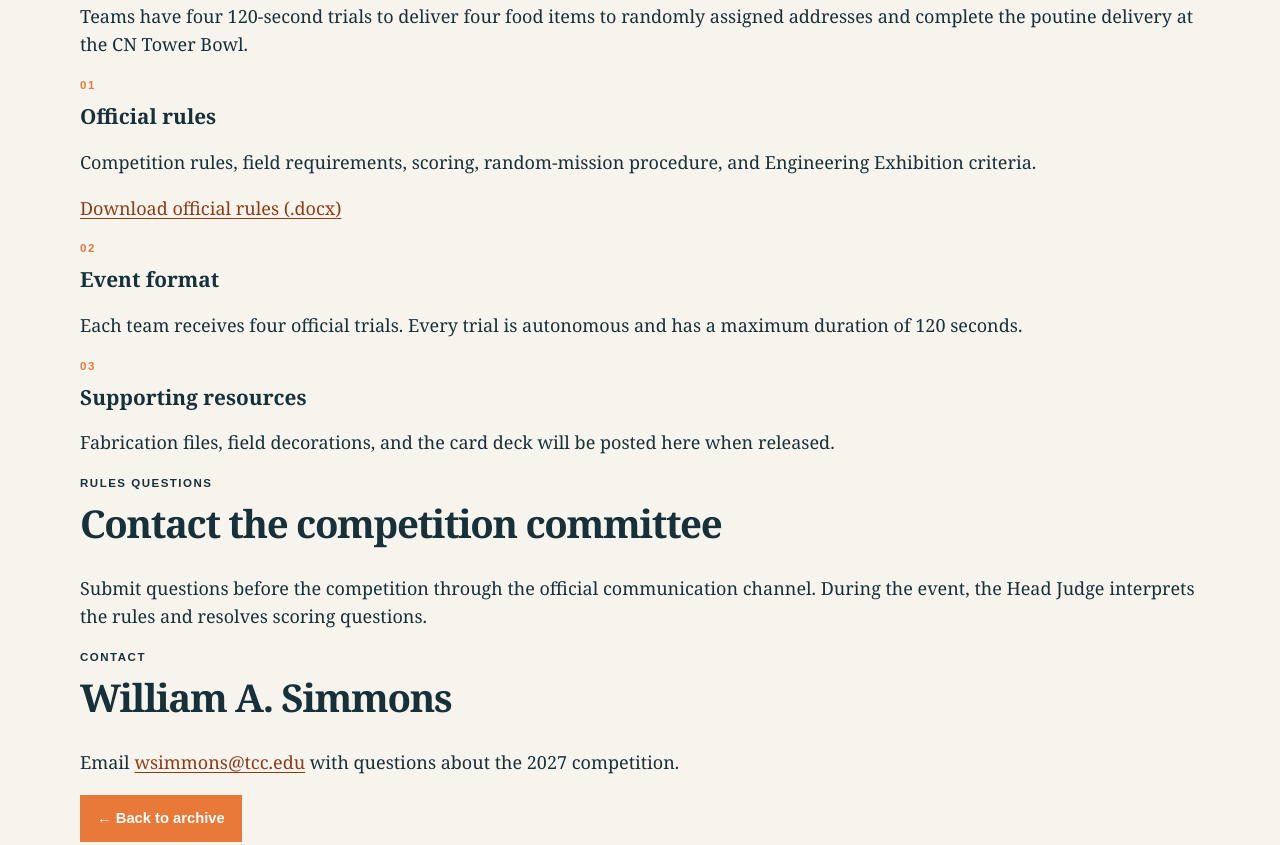
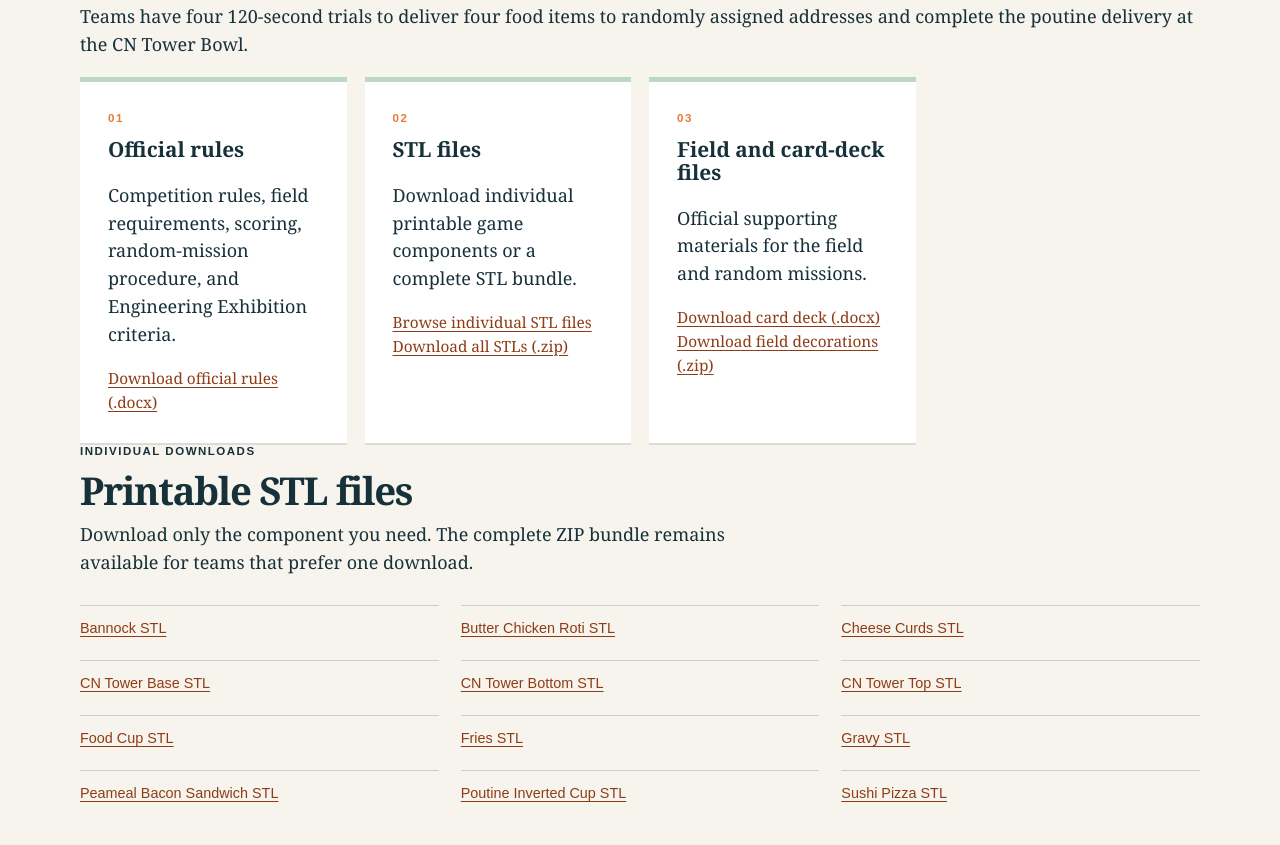
Before and after one commit to Dr-Kohl/asee-model-design-competition, a plain HTML site: page years/2027/index.html in a window 1280 px wide. Shown: the part 630-1475 px from the top of the page. Drawn offline with Linux system fonts and the light colour scheme.

Commit message:
Publish 2027 fabrication and card deck resources

```diff
--- a/assets/styles.css
+++ b/assets/styles.css
@@ -26,6 +26,8 @@ main { padding:54px 0 72px; }
 .section-heading p:last-child { margin-bottom:0; }
 .resource-grid { display:grid; grid-template-columns:repeat(4, 1fr); gap:18px; }
 .resource-grid article { min-height:270px; display:flex; flex-direction:column; padding:28px; background:white; border-top:5px solid var(--mint); box-shadow:0 2px 0 rgba(23,49,58,.12); }
+.file-list { display:grid; grid-template-columns:repeat(3, 1fr); gap:10px 22px; margin:0; padding:0; list-style:none; }
+.file-list li { padding:11px 0; border-top:1px solid var(--line); font-family:Arial,sans-serif; font-size:.9rem; }
 .number { color:var(--orange); }
 .resource-grid p:last-child { margin-bottom:0; font-size:.96rem; }
 .availability { margin-top:auto; font-family:Arial,sans-serif; font-size:.75rem !important; font-weight:bold; letter-spacing:.1em; text-transform:uppercase; color:#52636a; }
@@ -45,5 +47,5 @@ a { color:#8f3c16; text-decoration-thickness:1px; text-underline-offset:3px; }
 footer { padding:27px 0; color:#d5e3de; background:var(--ink); font-family:Arial,sans-serif; font-size:.82rem; }
 .footer-content { display:flex; justify-content:space-between; gap:25px; }
 .footer-content p { margin:0; }
-@media (max-width:850px) { .resource-grid { grid-template-columns:repeat(2, 1fr); } }
-@media (max-width:700px) { .site-header { padding:54px 0 45px; } .current-hero,.updates,.footer-content { display:block; } .hero-actions { margin-top:26px; } .resource-grid { grid-template-columns:1fr; } .updates { padding:36px 0; } .updates > div + div { margin-top:38px; } .update-list li { grid-template-columns:1fr; gap:3px; } .archive-panel { padding:28px; } }
+@media (max-width:850px) { .resource-grid { grid-template-columns:repeat(2, 1fr); } .file-list { grid-template-columns:repeat(2, 1fr); } }
+@media (max-width:700px) { .site-header { padding:54px 0 45px; } .current-hero,.updates,.footer-content { display:block; } .hero-actions { margin-top:26px; } .resource-grid,.file-list { grid-template-columns:1fr; } .updates { padding:36px 0; } .updates > div + div { margin-top:38px; } .update-list li { grid-template-columns:1fr; gap:3px; } .archive-panel { padding:28px; } }
--- a/years/2027/index.html
+++ b/years/2027/index.html
@@ -22,12 +22,29 @@
       <section class="intro">
         <div><p class="eyebrow">Competition rules</p><h2>Design an autonomous Toronto food delivery system</h2><p>Teams have four 120-second trials to deliver four food items to randomly assigned addresses and complete the poutine delivery at the CN Tower Bowl.</p></div>
       </section>
-      <section class="cards" aria-label="2027 competition resources">
+      <section class="resource-grid" aria-label="2027 competition resources">
         <article><p class="number">01</p><h3>Official rules</h3><p>Competition rules, field requirements, scoring, random-mission procedure, and Engineering Exhibition criteria.</p><p><a href="../../downloads/2027/2027-asee-toronto-food-run-rules.docx">Download official rules (.docx)</a></p></article>
-        <article><p class="number">02</p><h3>Event format</h3><p>Each team receives four official trials. Every trial is autonomous and has a maximum duration of 120 seconds.</p></article>
-        <article><p class="number">03</p><h3>Supporting resources</h3><p>Fabrication files, field decorations, and the card deck will be posted here when released.</p></article>
+        <article><p class="number">02</p><h3>STL files</h3><p>Download individual printable game components or a complete STL bundle.</p><p><a href="#stl-files">Browse individual STL files</a><br><a href="../../downloads/2027/2027-asee-toronto-food-run-stls.zip">Download all STLs (.zip)</a></p></article>
+        <article><p class="number">03</p><h3>Field and card-deck files</h3><p>Official supporting materials for the field and random missions.</p><p><a href="../../downloads/2027/2027-asee-toronto-food-run-card-deck.docx">Download card deck (.docx)</a><br><a href="../../downloads/2027/2027-asee-toronto-food-run-field-decorations.zip">Download field decorations (.zip)</a></p></article>
       </section>
-      <section class="two-column">
+      <section class="resource-desk" aria-labelledby="stl-files">
+        <div class="section-heading"><p class="eyebrow">Individual downloads</p><h2 id="stl-files">Printable STL files</h2><p>Download only the component you need. The complete ZIP bundle remains available for teams that prefer one download.</p></div>
+        <ul class="file-list">
+          <li><a href="../../downloads/2027/stls/Bannock.stl">Bannock STL</a></li>
+          <li><a href="../../downloads/2027/stls/Butter%20Chicken%20Roti.stl">Butter Chicken Roti STL</a></li>
+          <li><a href="../../downloads/2027/stls/Cheese%20Curds.stl">Cheese Curds STL</a></li>
+          <li><a href="../../downloads/2027/stls/CN%20Tower%20Base.stl">CN Tower Base STL</a></li>
+          <li><a href="../../downloads/2027/stls/CN%20Tower%20Bottom.stl">CN Tower Bottom STL</a></li>
+          <li><a href="../../downloads/2027/stls/CN%20Tower%20Top.stl">CN Tower Top STL</a></li>
+          <li><a href="../../downloads/2027/stls/food%20cup.stl">Food Cup STL</a></li>
+          <li><a href="../../downloads/2027/stls/Fries.stl">Fries STL</a></li>
+          <li><a href="../../downloads/2027/stls/Gravy.stl">Gravy STL</a></li>
+          <li><a href="../../downloads/2027/stls/Peameal%20Bacon%20Sandwich.stl">Peameal Bacon Sandwich STL</a></li>
+          <li><a href="../../downloads/2027/stls/Poutine%20Inverted%20Cup.stl">Poutine Inverted Cup STL</a></li>
+          <li><a href="../../downloads/2027/stls/Sushi%20Pizza.stl">Sushi Pizza STL</a></li>
+        </ul>
+      </section>
+      <section class="updates">
         <div><p class="eyebrow">Rules questions</p><h2>Contact the competition committee</h2><p>Submit questions before the competition through the official communication channel. During the event, the Head Judge interprets the rules and resolves scoring questions.</p></div>
         <div><p class="eyebrow">Contact</p><h2>William A. Simmons</h2><p>Email <a href="mailto:wsimmons@tcc.edu">wsimmons@tcc.edu</a> with questions about the 2027 competition.</p></div>
       </section>
```
Also changed, not shown: index.html (+6 -6 lines), 15 other files.
